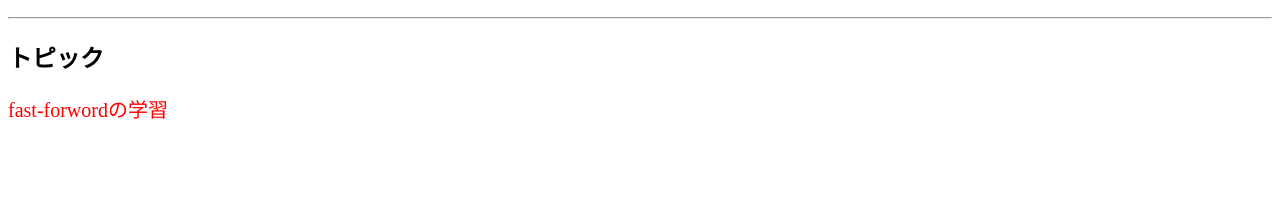
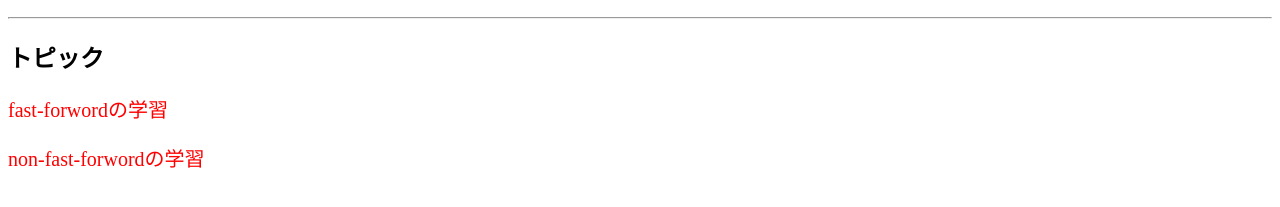
Before and after one commit to 863ka/2023-02-18, a plain HTML site: page index.html in a window 1280 px wide. Shown: the part 121-328 px from the top of the page. Drawn offline with Linux system fonts and the light colour scheme.

Commit message:
new-topic上にて<p>non-fast-forwordの学習</p>を追記

```diff
--- a/index.html
+++ b/index.html
@@ -15,5 +15,6 @@
 
         <h2>トピック</h2>
 			<p>fast-forwordの学習</p>
+			<p>non-fast-forwordの学習</p>
     </body>
 </html>
```
